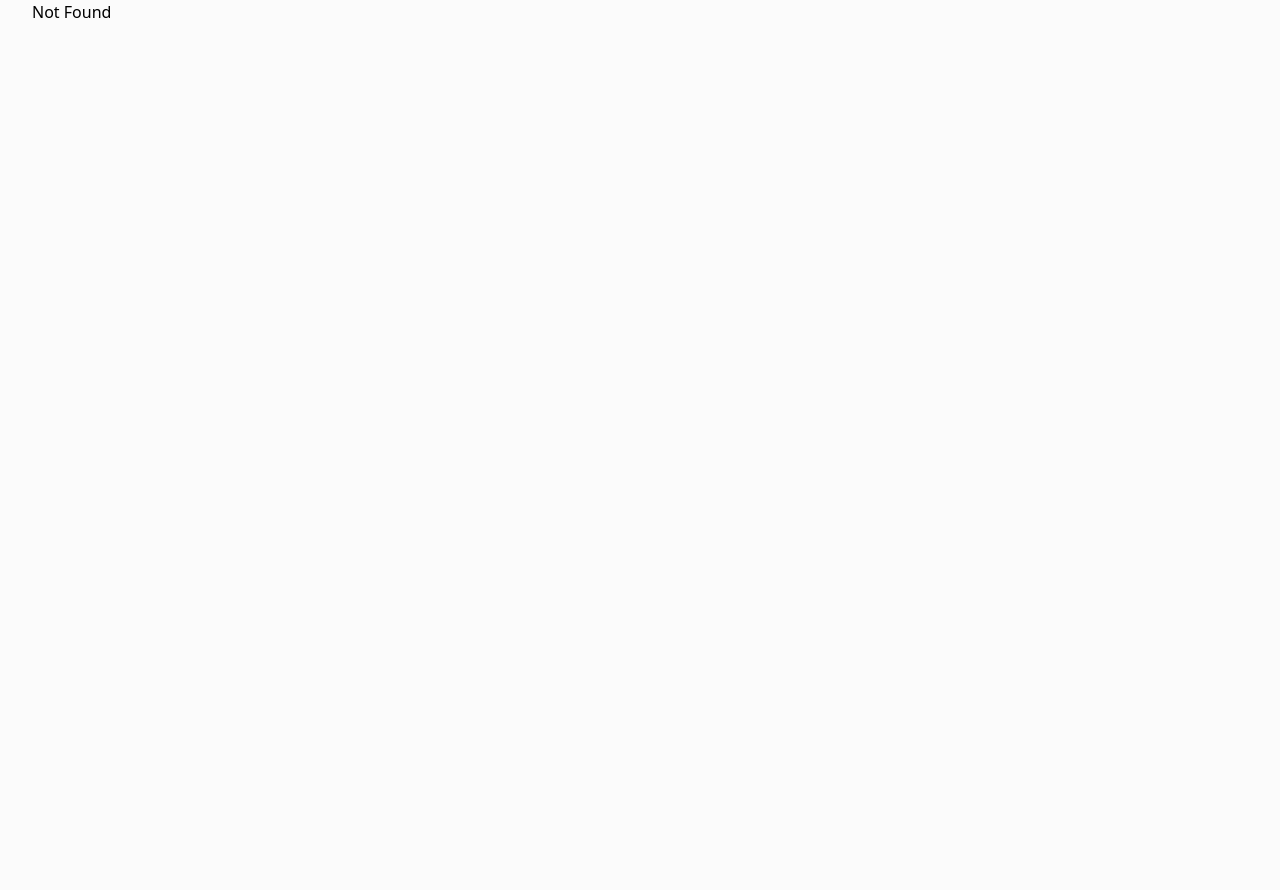
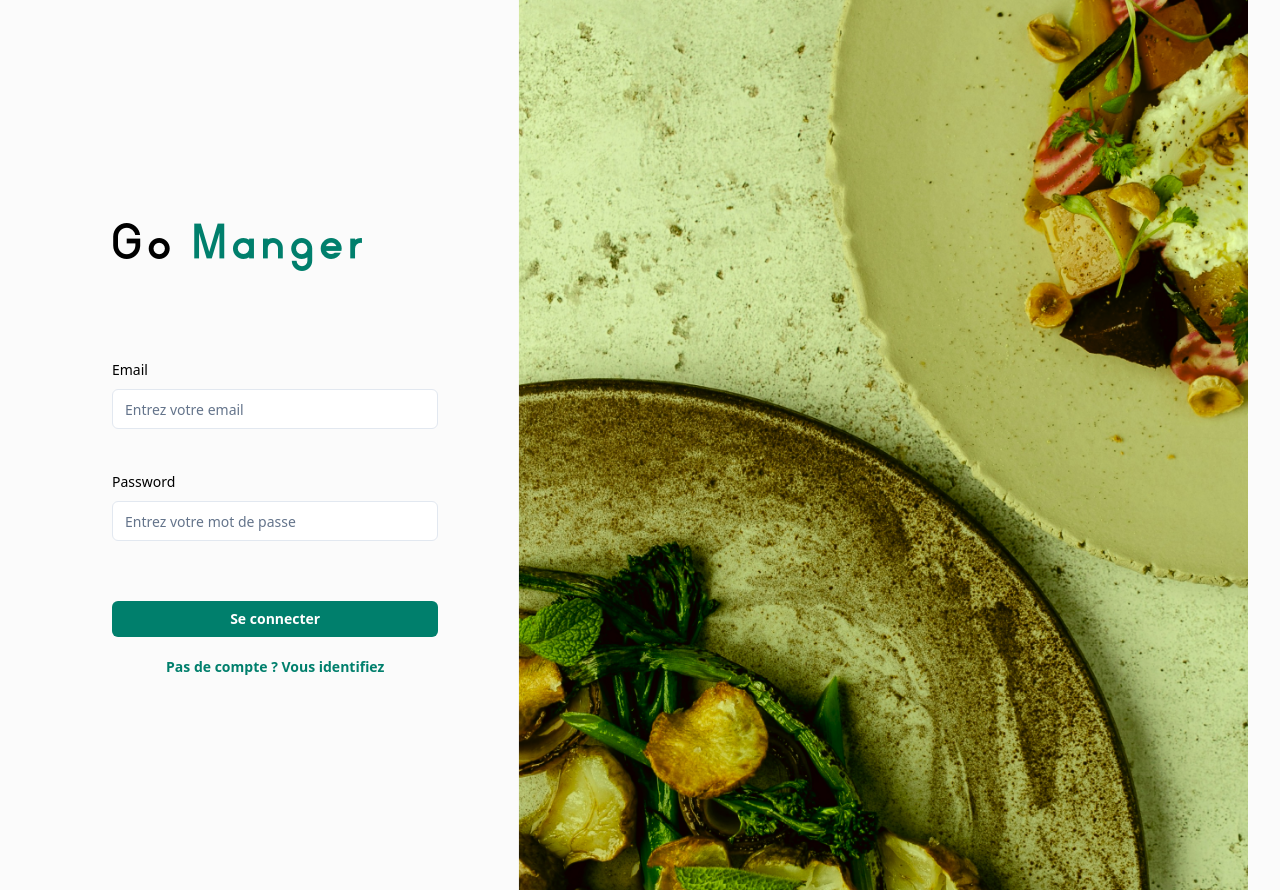
Before and after one commit to clementpnn/Go-Manger, a React (Vite) app in the folder web/: page /loginRestaurateur in a window 1280 px wide. Before the commit the page ends 800 px from the top, so only its background shows below. Built offline with nearby package versions, Linux system fonts and the light colour scheme.

Commit message:
add login restaurateur

```diff
--- a/web/src/components/form/login.tsx
+++ b/web/src/components/form/login.tsx
@@ -12,7 +12,6 @@ import { Button } from "@/components/ui/button";
 import { Input } from "@/components/ui/input";
 import { Form, FormControl, FormField, FormItem, FormLabel, FormMessage } from "@/components/ui/form";
 import Spinner from "@/assets/icons/spinner.svg?react";
-import { H3 } from "../typography/h3";
 
 export default function LoginForm({ type }: { type: "client" | "restaurant" | "admin" }) {
   const navigate = useNavigate({ from: "/signin" });
@@ -79,9 +78,16 @@ export default function LoginForm({ type }: { type: "client" | "restaurant" | "a
               )}
             />
           </div>
-          <Button type="submit">
-            {status === "pending" ? <Spinner /> : "Se connecter"}
-          </Button>
+          <div className="flex flex-col gap-y-3">
+            <Button type="submit">
+              {status === "pending" ? <Spinner /> : "Se connecter"}
+            </Button>
+            {(type === "restaurant" || type === "client") &&
+              <Button variant={"link"} className="text-primary">
+                Pas de compte ? Vous identifiez
+              </Button>
+            }
+          </div>
         </form>
       </Form>
     </div>
--- /dev/null
+++ b/web/src/pages/public/LoginRestaurateur.tsx
@@ -0,0 +1,11 @@
+import LoginForm from "@/components/form/login";
+import dishesImage from "@/assets/images/dishes.png"
+
+export default function LoginRestaurateur() {
+  return (
+    <div className="flex flex-row">
+      <LoginForm type="restaurant"/>
+      <img src={dishesImage} alt="image of two restaurants plates" className="w-3/5"/>
+    </div>
+  )
+}
--- a/web/src/pages/public/SignIn.tsx
+++ b/web/src/pages/public/SignIn.tsx
@@ -15,7 +15,7 @@ export default function SignIn() {
             <Link to="/loginAdmin">
               <Button className="w-full">Administrateur</Button>
             </Link>
-            <Link to="/">
+            <Link to="/loginRestaurateur">
               <Button className="w-full">Restaurateur</Button>
             </Link>
             <Link to="/">
--- a/web/src/routes/routes.ts
+++ b/web/src/routes/routes.ts
@@ -17,6 +17,7 @@ import AdminAddRestaurant from "@/pages/admin/AdminAddRestaurant";
 import AdminUpdateRestaurant from "@/pages/admin/AdminUpdateRestaurant";
 import withClientAuth from "@/middleware/auth";
 import LoginAdmin from "@/pages/public/LoginAdmin";
+import LoginRestaurateur from "@/pages/public/LoginRestaurateur";
 
 const rootRoute = new RootRoute()
 // Public routes
@@ -24,6 +25,7 @@ const indexRoute = new Route({ getParentRoute: () => rootRoute, path: "/", compo
 const signInRoute = new Route({ getParentRoute: () => rootRoute, path: "/signin", component: SignIn })
 const RestaurantInfoRoute = new Route({ getParentRoute: () => rootRoute, path: "/restaurant/$id", component: Restaurant })
 const LoginAdminRoute = new Route({ getParentRoute : () => rootRoute, path: "/loginAdmin", component: LoginAdmin })
+const LoginRestaurateurRoute = new Route({ getParentRoute : () => rootRoute, path: "/loginRestaurateur", component: LoginRestaurateur })
 // Client routes
 const ClientRoute = new Route({ getParentRoute: () => rootRoute, path: "/client", component: withClientAuth(ClientInfo, "client") })
 const ClientOrderRoute = new Route({ getParentRoute: () => rootRoute, path: "/client/order", component: withClientAuth(ClientOrder, "client") })
@@ -43,6 +45,7 @@ const AdminUpdateRestaurantRoute = new Route({ getParentRoute: () => rootRoute,
 const NotFoundRoute = new Route({ getParentRoute: () => rootRoute, path: "*", component: NotFound })
 
 const routeTree = rootRoute.addChildren([indexRoute, signInRoute, RestaurantInfoRoute, LoginAdminRoute,
+  LoginRestaurateurRoute,
   ClientRoute,
   ClientOrderRoute,
   ClientNewOrderRoute,
```
